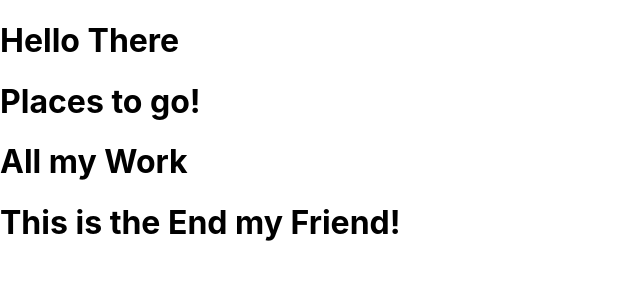
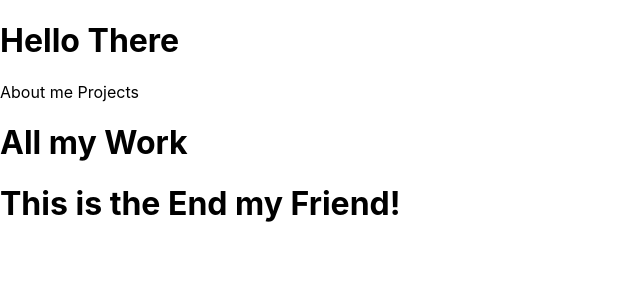
Before and after one commit to Mindydiane/react-to-this, a React (Create React App) app in the folder react-to-this/: page / in a window 1280 px wide. Shown: the top 300 px of the page, without its empty margins (0-640 px from the left). Built offline with nearby package versions, Linux system fonts and the light colour scheme.

Commit message:
update Nav

```diff
--- a/react-to-this/src/components/Navigation/index.js
+++ b/react-to-this/src/components/Navigation/index.js
@@ -1,8 +1,20 @@
 import React from "react";
-function Navigation() {
+
+
+function Navigation(item) {
+
+    const handleClick = (item) = (item) => {
+        console.group(item);
+        return item;
+    }
     return (
         <div>
-        <h1>Places to go!</h1>
+        <span onClick={() => handleClick('About')}>
+        About me </span>
+        <span onClick={() => handleClick('Project')}>
+        Projects
+        </span>
+
         </div>
     )
 }
```
Also changed, not shown: react-to-this/src/components/About/index.js (added).
